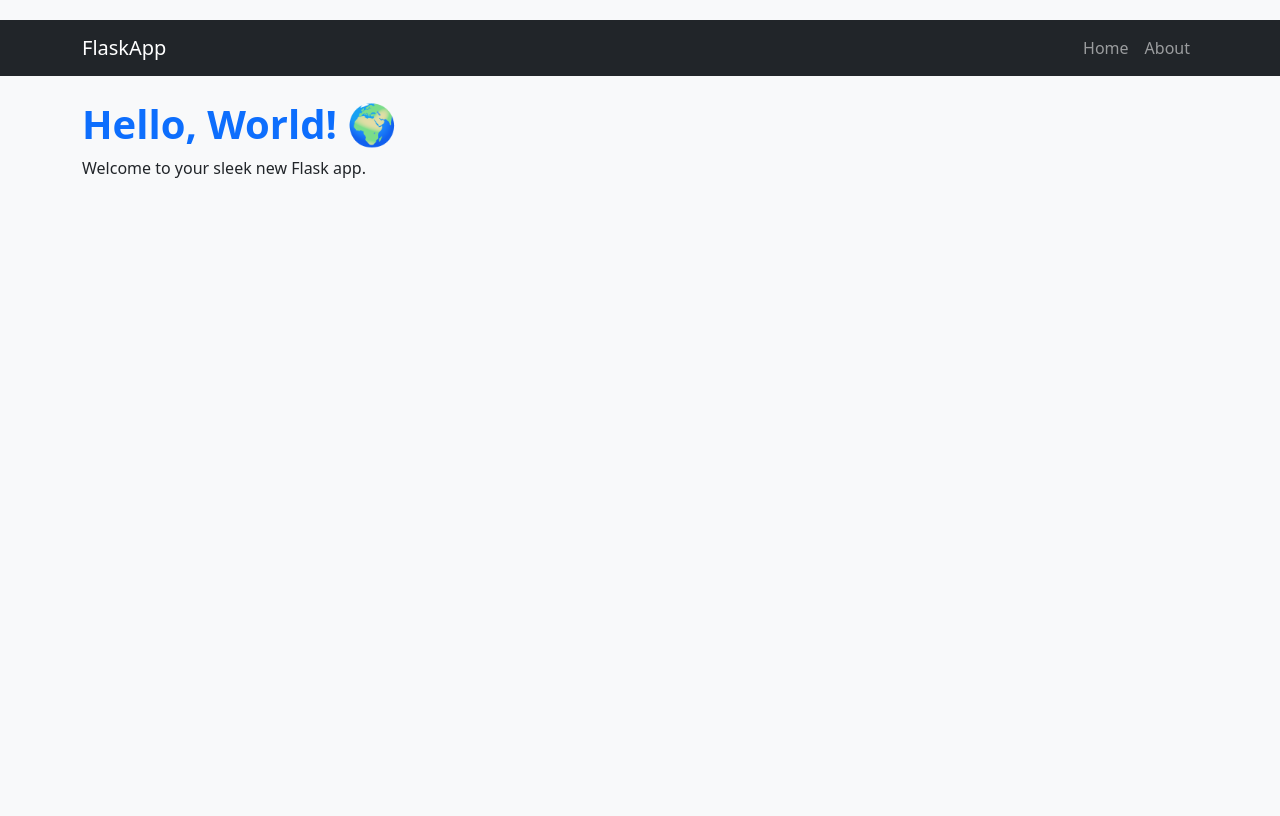
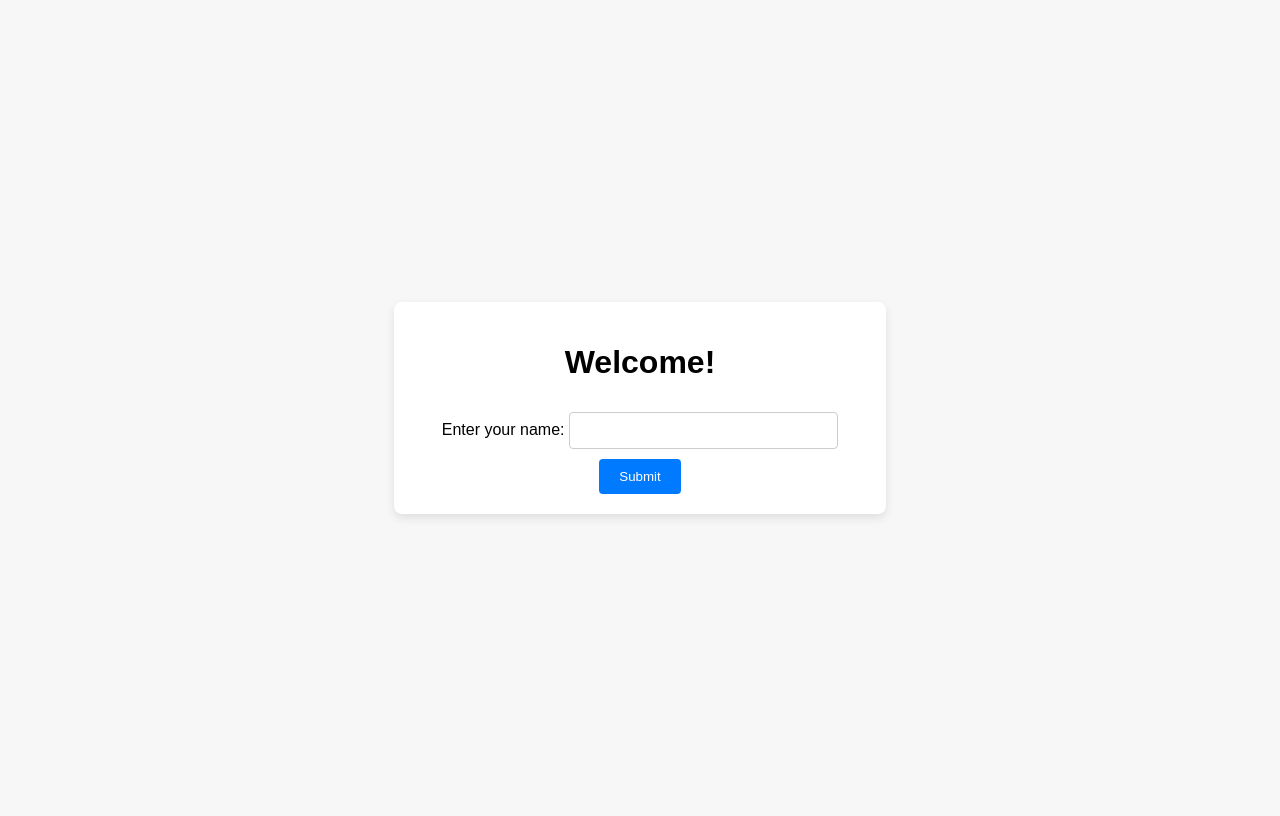
Before and after one commit to datasign-tist/Project-04-Github-Actions-Using-CICD-Pipeline-Using-Flask-and-DockerHub, a Flask app: template templates/home.html in a window 1280 px wide. Before the commit the page ends 178 px from the top, so only its background shows below. Run offline with Flask 3, Linux system fonts and the light colour scheme; the template is opened without the code that fills it, so the values that code supplies are empty.

```diff
--- a/app.py
+++ b/app.py
@@ -1,10 +1,17 @@
-from flask import Flask, render_template
+from flask import Flask, render_template, request
 
 app = Flask(__name__)
 
-@app.route("/")
+@app.route("/", methods=["GET", "POST"])
 def home():
-    return render_template("home.html")
+    if request.method == "POST":
+        name = request.form.get("name", "")
+        if name.lower().startswith('a'):
+            message = "Hello World!"
+        else:
+            message = f"Hello, {name}!"
+        return render_template("home.html", message=message)
+    return render_template("home.html", message=None)
 
 @app.route("/about")
 def about():
--- a/static/css/styles.css
+++ b/static/css/styles.css
@@ -1,7 +1,43 @@
 body {
-    padding-top: 20px;
+    font-family: Arial, sans-serif;
+    background-color: #f7f7f7;
+    display: flex;
+    justify-content: center;
+    align-items: center;
+    height: 100vh;
 }
 
-h1 {
-    font-weight: 600;
+.container {
+    text-align: center;
+    background: white;
+    padding: 20px 40px;
+    border-radius: 8px;
+    box-shadow: 0 4px 10px rgba(0,0,0,0.1);
 }
+
+input[type="text"] {
+    padding: 10px;
+    width: 60%;
+    margin: 10px 0;
+    border: 1px solid #ccc;
+    border-radius: 4px;
+}
+
+button {
+    padding: 10px 20px;
+    background-color: #007BFF;
+    color: white;
+    border: none;
+    border-radius: 4px;
+    cursor: pointer;
+}
+
+button:hover {
+    background-color: #0056b3;
+}
+
+.message {
+    margin-top: 20px;
+    font-size: 1.2em;
+    color: #333;
+}
--- a/templates/base.html
+++ /dev/null
@@ -1,26 +0,0 @@
-<!doctype html>
-<html lang="en">
-<head>
-    <meta charset="utf-8">
-    <title>{% block title %}Flask App{% endblock %}</title>
-    <link rel="stylesheet" href="https://cdn.jsdelivr.net/npm/bootstrap@5.3.0/dist/css/bootstrap.min.css">
-    <link rel="stylesheet" href="{{ url_for('static', filename='css/styles.css') }}">
-</head>
-<body class="bg-light">
-
-<nav class="navbar navbar-expand-lg navbar-dark bg-dark mb-4">
-    <div class="container">
-        <a class="navbar-brand" href="/">FlaskApp</a>
-        <div class="navbar-nav">
-            <a class="nav-link" href="/">Home</a>
-            <a class="nav-link" href="/about">About</a>
-        </div>
-    </div>
-</nav>
-
-<div class="container">
-    {% block content %}{% endblock %}
-</div>
-
-</body>
-</html>
--- a/templates/home.html
+++ b/templates/home.html
@@ -1,8 +1,21 @@
-{% extends "base.html" %}
-
-{% block title %}Home{% endblock %}
-
-{% block content %}
-<h1 class="text-primary">Hello, World! 🌍</h1>
-<p>Welcome to your sleek new Flask app.</p>
-{% endblock %}
+<!DOCTYPE html>
+<html lang="en">
+<head>
+    <meta charset="UTF-8">
+    <title>Enter Your Name</title>
+    <link rel="stylesheet" href="{{ url_for('static', filename='styles.css') }}">
+</head>
+<body>
+    <div class="container">
+        <h1>Welcome!</h1>
+        <form method="POST">
+            <label for="name">Enter your name:</label>
+            <input type="text" id="name" name="name" required>
+            <button type="submit">Submit</button>
+        </form>
+        {% if message %}
+            <div class="message">{{ message }}</div>
+        {% endif %}
+    </div>
+</body>
+</html>
```
Also changed, not shown: templates/about.html (+14 -8 lines), test_app.py (+30 -3 lines).
